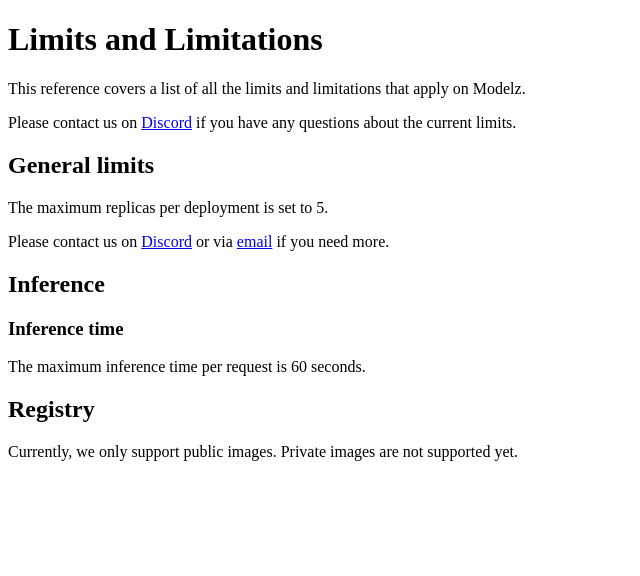
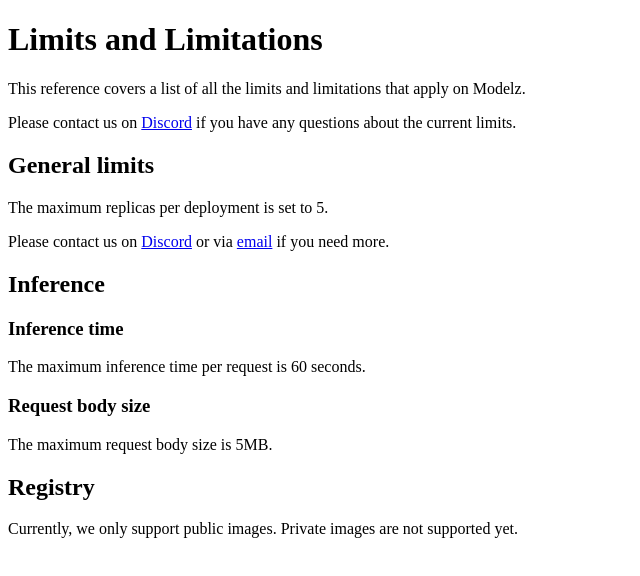
Before and after one commit to tensorchord/modelz-docs, a Next.js app: page /limits in a window 1280 px wide. Shown: the top 576 px of the page, without its empty margins (0-640 px from the left). Built offline with nearby package versions, Linux system fonts and the light colour scheme.

Commit message:
feat: Add default body size (#14)
Signed-off-by: Ce Gao <cegao@tensorchord.ai>

```diff
--- a/pages/limits.mdx
+++ b/pages/limits.mdx
@@ -16,6 +16,10 @@
 
 The maximum inference time per request is 60 seconds.
 
+### Request body size
+
+The maximum request body size is 5MB.
+
 ## Registry
 
 Currently, we only support public images. Private images are not supported yet.
```
